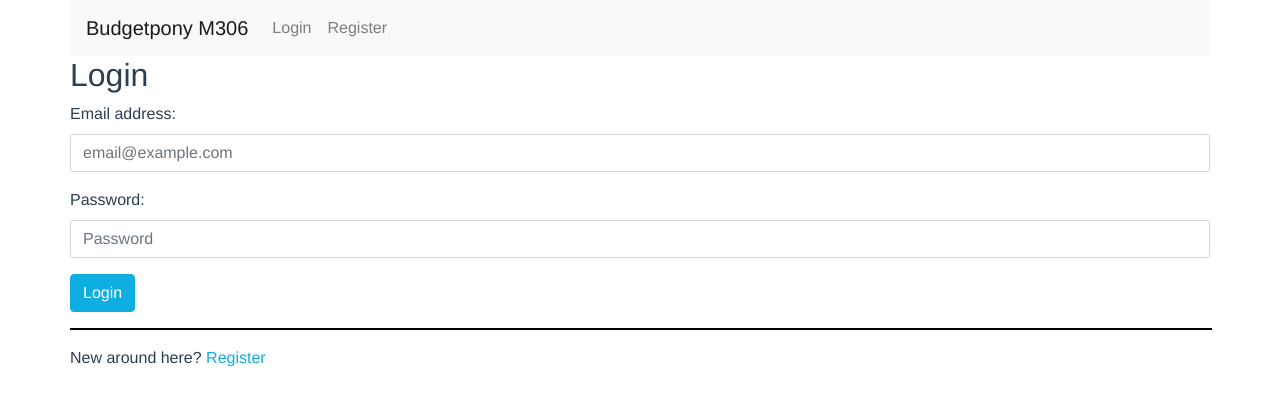
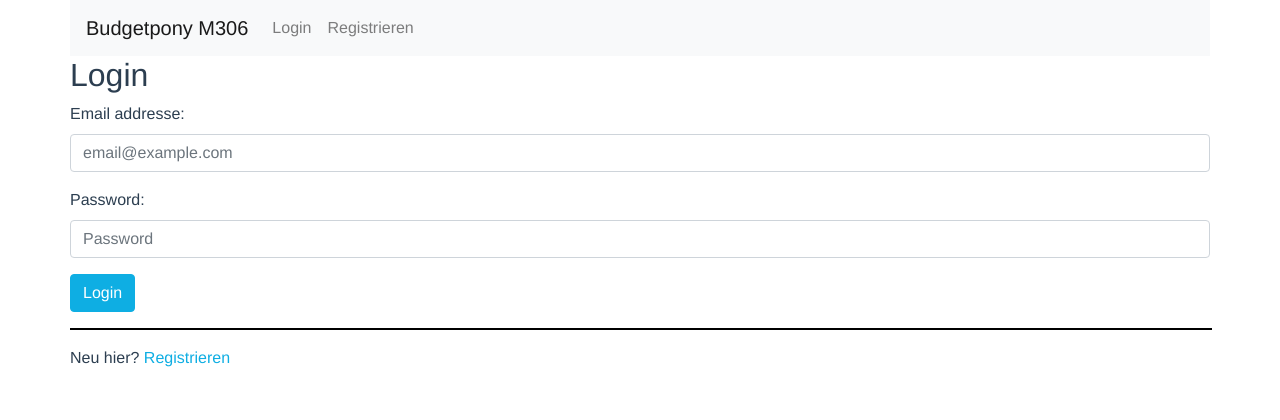
Before and after one commit to TheWalkingLeek/M306_BudgetPony, a Vue app in the folder frontend/: page /login in a window 1280 px wide. Shown: the top 420 px of the page. Built offline with nearby package versions, Linux system fonts and the light colour scheme; no server answers.

Commit message:
Translate to german

```diff
--- a/frontend/src/components/HeaderComponent.vue
+++ b/frontend/src/components/HeaderComponent.vue
@@ -42,14 +42,14 @@ export default {
       if (!this.$store.getters.loggedIn) {
         return [
           { name: "login", title: "Login" },
-          { name: "register", title: "Register" }
+          { name: "register", title: "Registrieren" }
         ];
       }
       return [
         { name: "home", title: "Home" },
         // { name: "collect", title: "Collect" },
-        { name: "categories", title: "Categories" },
-        { name: "planning", title: "Planning" },
+        { name: "categories", title: "Kategorien" },
+        { name: "planning", title: "Planung" },
         { title: "Logout" }
       ];
     }
--- a/frontend/src/views/Categories.vue
+++ b/frontend/src/views/Categories.vue
@@ -75,7 +75,7 @@
                         class="btn btn-danger"
                         v-on:click="deleteTransaction(transaction)"
                       >
-                        delete
+                        Löschen
                       </button>
                     </td>
                   </tr>
--- a/frontend/src/views/Login.vue
+++ b/frontend/src/views/Login.vue
@@ -4,7 +4,7 @@
     <b-form @submit.prevent="login()" class="login-form">
       <b-form-group
         id="input-group-email"
-        label="Email address:"
+        label="Email addresse:"
         label-for="input-email"
       >
         <b-form-input
@@ -30,7 +30,7 @@
       </b-form-group>
       <b-button type="submit" variant="primary">Login</b-button>
       <hr />
-      <p>New around here? <router-link to="/register">Register</router-link></p>
+      <p>Neu hier? <router-link to="/register">Registrieren</router-link></p>
     </b-form>
   </div>
 </template>
--- a/frontend/src/views/Planning.vue
+++ b/frontend/src/views/Planning.vue
@@ -1,6 +1,5 @@
 <template>
   <div class="route-container">
-    <h1>BudgetPony</h1>
     <b-container class="mt-3">
       <b-row>
         <b-col cols="8">
--- a/frontend/src/views/Register.vue
+++ b/frontend/src/views/Register.vue
@@ -1,10 +1,10 @@
 <template>
   <div class="register">
-    <h2>Register</h2>
+    <h2>Registrieren</h2>
     <b-form @submit.prevent="register()" class="login-form">
       <b-form-group
         id="input-group-email"
-        label="Email address:"
+        label="Email addresse:"
         label-for="input-email"
       >
         <b-form-input
@@ -28,7 +28,7 @@
           placeholder="Password"
         ></b-form-input>
       </b-form-group>
-      <b-button type="submit" variant="primary">Register</b-button>
+      <b-button type="submit" variant="primary">Registrieren</b-button>
     </b-form>
   </div>
 </template>
```
